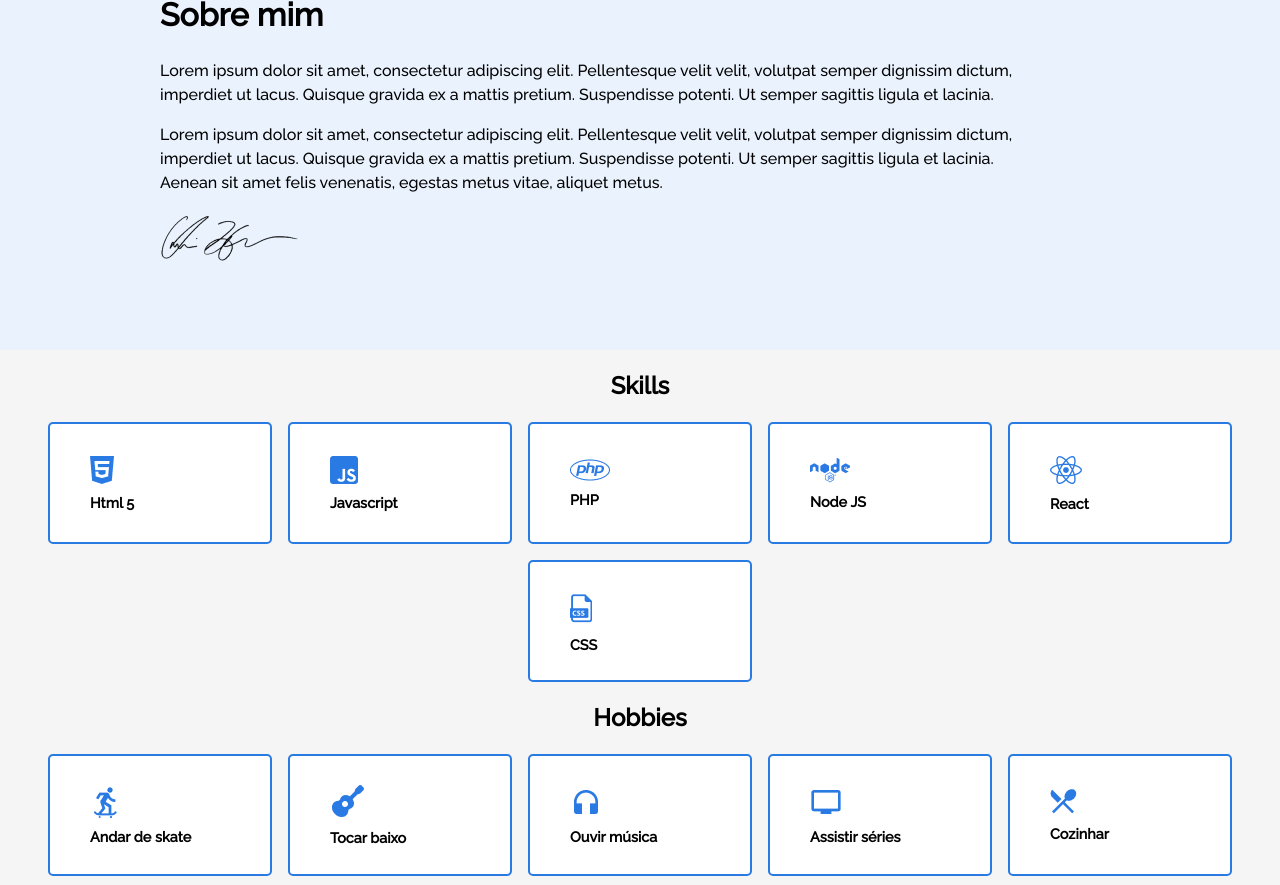
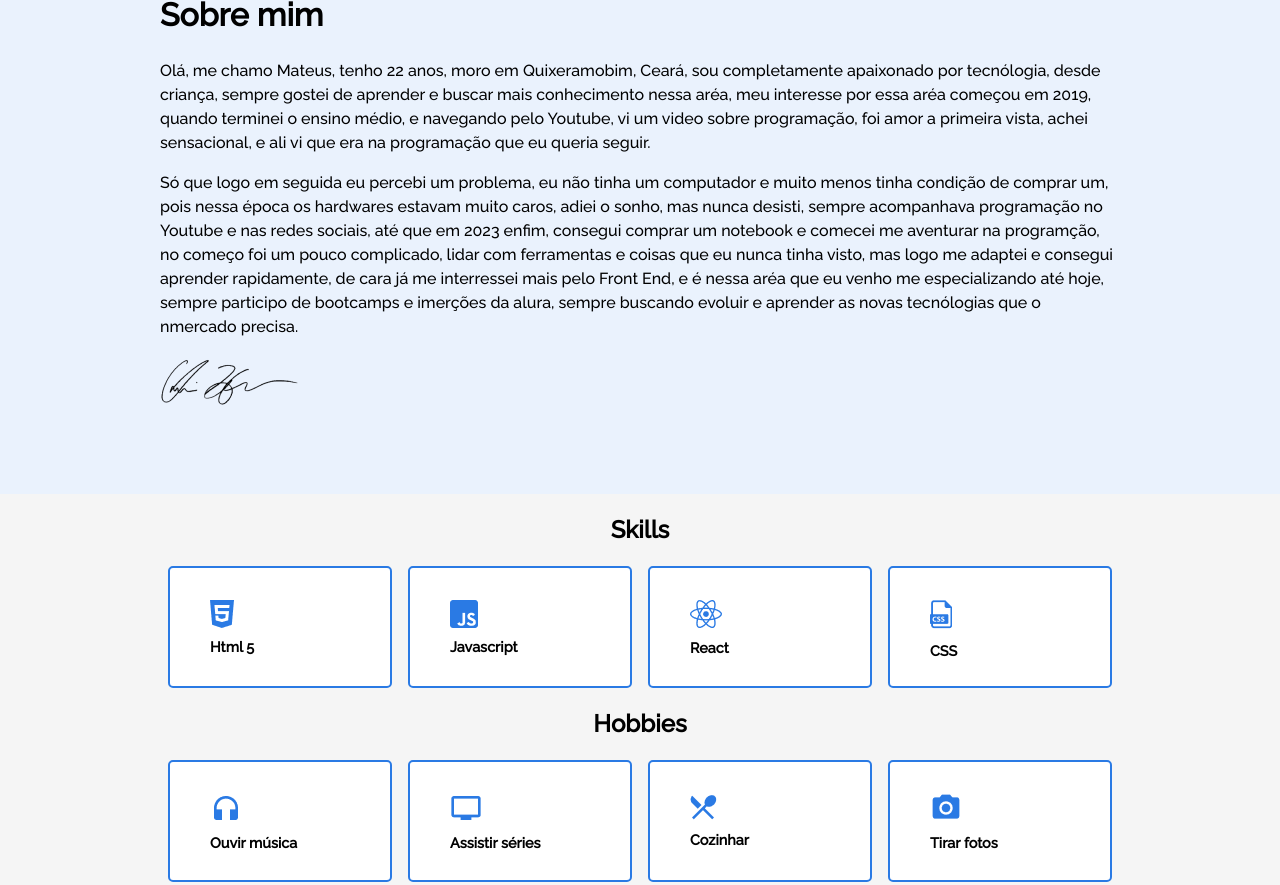
Before and after one commit to mateusdiaz7/challenge-one-portfolio, a plain HTML site: page index.html in a window 1280 px wide. Shown: the part 857-1742 px from the top of the page. Drawn offline with Linux system fonts and the light colour scheme.

Commit message:
ajustes na descrição.

```diff
--- a/index.html
+++ b/index.html
@@ -46,9 +46,9 @@
                 <h3 class="title__subsection">Tenho <strong>22 Anos</strong> e sou formado em Programação <strong>Front-End</strong> e <strong>Lógica de programação</strong> na Dio e atualmente estou participando no projeto <strong>Oracle ONE</strong> na <strong>Alura.</strong></h3>
                 <ul class="title__network">
                     <!-- Ponha os links de suas redes sociais favoritas -->
-                    <li class="title__network__item"><a href="">Github <img src="assets\arrow.png"> </a></li>
-                    <li class="title__network__item"><a href="">Linkedin <img src="assets\arrow.png"></a></li>
-                    <li class="title__network__item"><a href="">Instagram <img src="assets\arrow.png"></a></li>
+                    <li class="title__network__item"><a target="_blank" href="https://github.com/mateusdiaz7">Github <img src="assets\arrow.png"> </a></li>
+                    <li class="title__network__item"><a target="_blank" href="https://www.linkedin.com/in/mateus-ara%C3%BAjo-dias-a40896267/">Linkedin <img src="assets\arrow.png"></a></li>
+                    <li class="title__network__item"><a target="_blank" href="https://www.instagram.com/mateuz_dias/">Instagram <img src="assets\arrow.png"></a></li>
                 </ul>
             </div>
         </div>
@@ -58,8 +58,8 @@
     <section class="about">
         <div class="about__container">
             <h3 class="about__title">Sobre mim</h3>
-            <p class="about__paragraph">Lorem ipsum dolor sit amet, consectetur adipiscing elit. Pellentesque velit velit, volutpat semper dignissim dictum, <br> imperdiet ut lacus. Quisque gravida ex a mattis pretium. Suspendisse potenti. Ut semper sagittis ligula et lacinia. </p>
-            <p class="about__paragraph">Lorem ipsum dolor sit amet, consectetur adipiscing elit. Pellentesque velit velit, volutpat semper dignissim dictum, <br> imperdiet ut lacus. Quisque gravida ex a mattis pretium. Suspendisse potenti. Ut semper sagittis ligula et lacinia. <br> Aenean sit amet felis venenatis, egestas metus vitae, aliquet metus.</p>
+            <p class="about__paragraph">Olá, me chamo Mateus, tenho 22 anos, moro em Quixeramobim, Ceará, sou completamente apaixonado por tecnólogia, desde criança, sempre gostei de aprender e buscar mais conhecimento nessa aréa, meu interesse por essa aréa começou em 2019, quando terminei o ensino médio, e navegando pelo Youtube, vi um video sobre programação, foi amor a primeira vista, achei sensacional, e ali vi que era na programação que eu queria seguir.</p>
+            <p class="about__paragraph">Só que logo em seguida eu percebi um problema, eu não tinha um computador e muito menos tinha condição de comprar um, pois nessa época os hardwares estavam muito caros, adiei o sonho, mas nunca desisti, sempre acompanhava programação no Youtube e nas redes sociais, até que em 2023 enfim, consegui comprar um notebook e comecei me aventurar na programção, no começo foi um pouco complicado, lidar com ferramentas e coisas que eu nunca tinha visto, mas logo me adaptei e consegui aprender rapidamente, de cara já me interressei mais pelo Front End, e é nessa aréa que eu venho me especializando até hoje, sempre participo de bootcamps e imerções da alura, sempre buscando evoluir e aprender as novas tecnólogias que o nmercado precisa.</p>
             <!-- Caso queira colocar sua própria assinatura, insira aqui! -->
             <img src="assets\signature.png">
         </div>
@@ -81,20 +81,7 @@
                         <li class="skills__img"> <img src="assets\js_icon.png" alt=""></li>
                         <li class="skills__name">Javascript</li>
                     </ul>
-                </div>
 
-                <div class="skills__box">
-                    <ul>
-                        <li class="skills__img"> <img src="assets\php_icon.png" alt=""></li>
-                        <li class="skills__name">PHP</li>
-                    </ul>
-                </div>
-
-                <div class="skills__box">
-                    <ul>
-                        <li class="skills__img"><img src="assets\nodejs_icon.png" alt=""></li>
-                        <li class="skills__name">Node JS</li>
-                    </ul>
                 </div>
 
                 <div class="skills__box">
@@ -117,19 +104,6 @@
     <section class="hobbies" id="hobbies">
         <h3 class="hobbies__title">Hobbies</h3>
             <div class="hobbies__line">
-                <div class="hobbies__box">
-                    <ul>
-                        <li class="hobbies__img"><img src="assets\skate_icon.png"></li>
-                        <li class="hobbies__name"> Andar de skate</li>
-                    </ul>
-                </div>
-
-                <div class="hobbies__box">
-                    <ul>
-                        <li class="hobbies__img"> <img src="assets\guitar_icon.png" alt=""></li>
-                        <li class="hobbies__name">Tocar baixo</li>
-                    </ul>
-                </div>
 
                 <div class="hobbies__box">
                     <ul>
```
